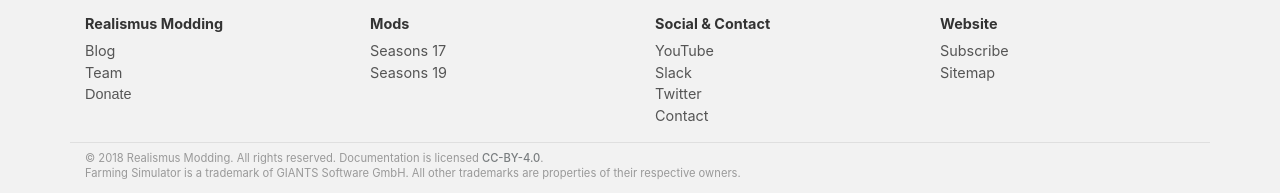
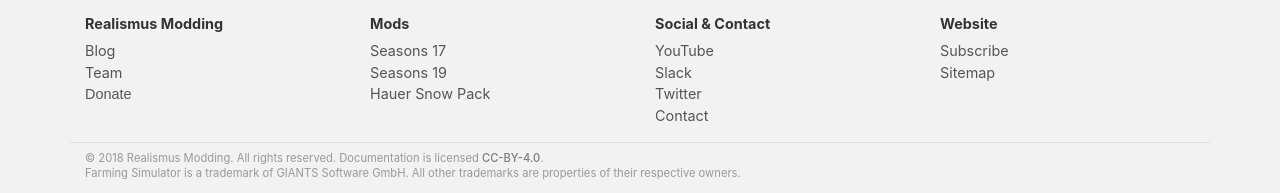
Before and after one commit to RealismusModding/realismusmodding.github.io, a Jekyll site: the page built from index.html, in a window 1280 px wide. Shown: the part 1726-1919 px from the top of the page. Built offline with Jekyll 4.4.1, drawn with Linux system fonts in a browser that asks for light colours; comment, search, counter and statistics services are not loaded.

Commit message:
When a mod has no extra info, link to ModHub

```diff
--- a/_includes/footer.html
+++ b/_includes/footer.html
@@ -21,6 +21,8 @@
 {% assign mod = modHash[1] %}
     {% if mod.has_more_info == true %}
                     <li><a href="/mods/{{ modHash[0] }}">{{ mod.title }}</a></li>
+    {% else %}
+                    <li><a href="https://farming-simulator.com/mod.php?mod_id={{ mod.modhub_id }}">{{ mod.title }}</a></li>
     {% endif %}
 {% endfor %}
                 </ul>
```
